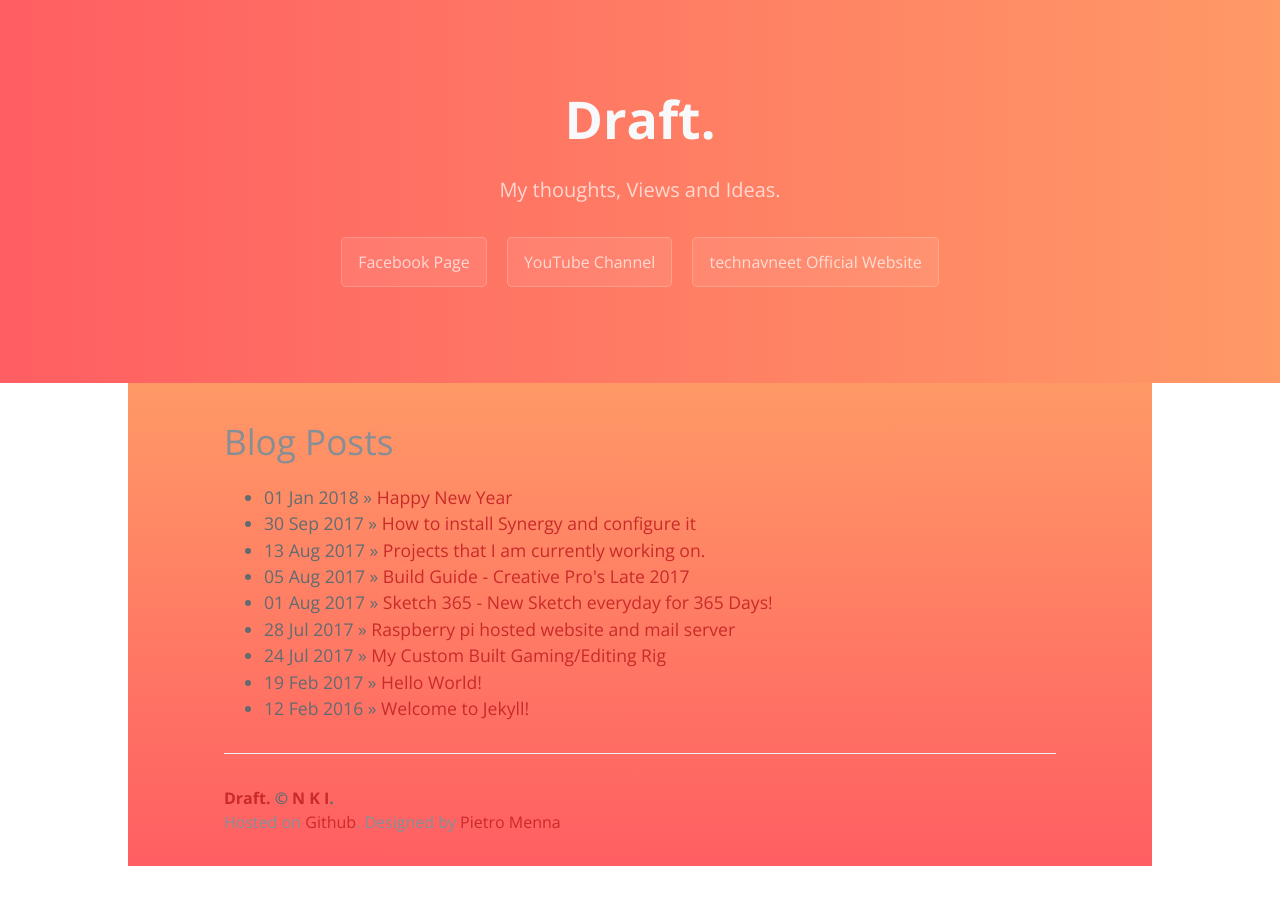
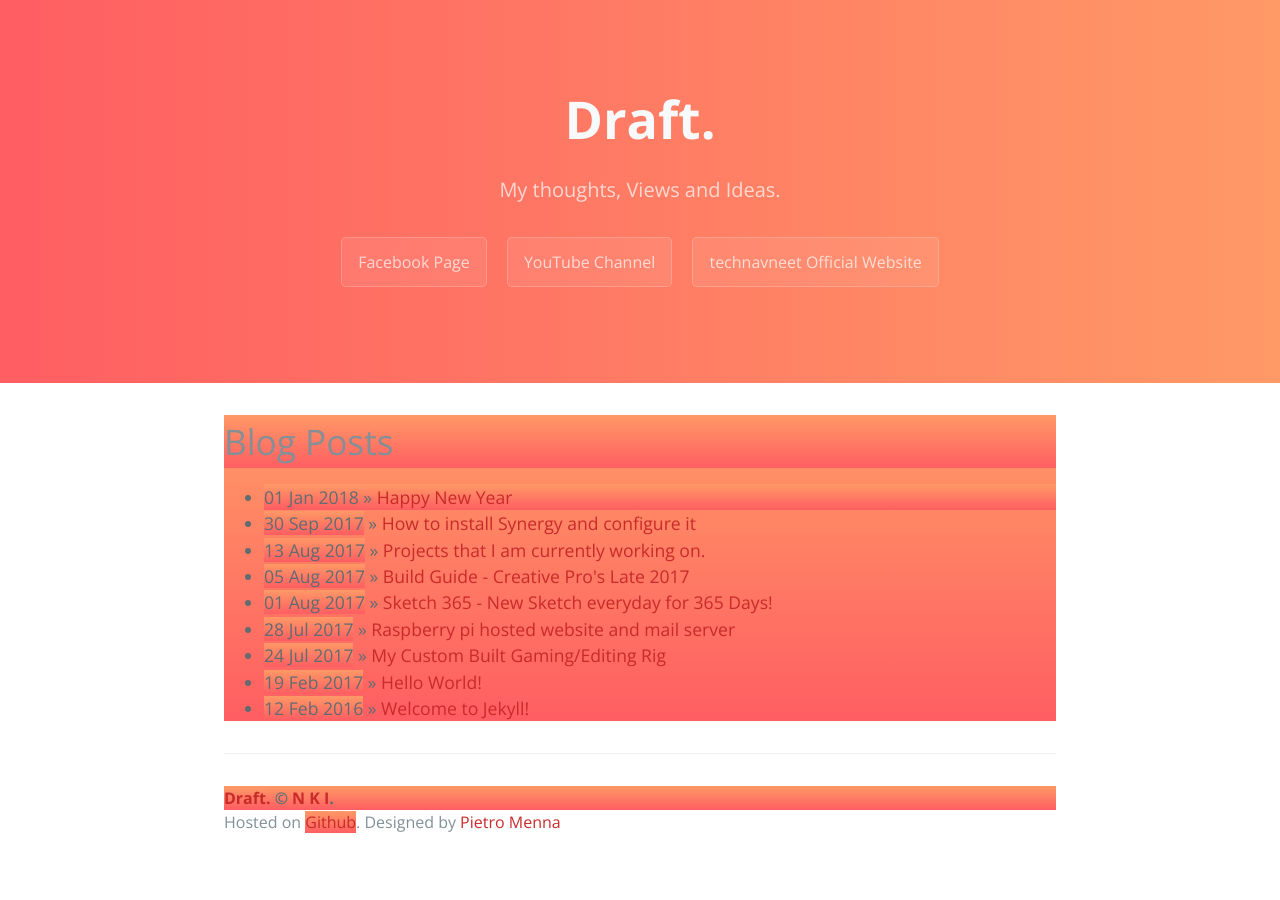
Before and after one commit to Navneet-Suresh/Navneet-Suresh.github.io, a Jekyll site: the page built from index.html, in a window 1280 px wide. Built offline with Jekyll 4.4.1, drawn with Linux system fonts in a browser that asks for light colours; nearby versions of some CDN libraries; the list of posts is cut into pages by our own code; comment, search, counter and statistics services are not loaded.

Commit message:
Update ns.css

```diff
--- a/css/ns.css
+++ b/css/ns.css
@@ -157,11 +157,11 @@ background: linear-gradient(to right, #ff5e62, #ff9966); /* W3C, IE 10+/ Edge, F
 @media screen and (min-width: 42em) and (max-width: 64em) { .project-tagline { font-size: 1.15rem; } }
 @media screen and (max-width: 42em) { .project-tagline { font-size: 1rem; } }
 
-.main-content { word-wrap: break-word; -webkit-animation-duration: 2s; /*-webkit-animation-delay: 3s ;*/ background: #ff9966;  /* fallback for old browsers */
+.main-content { word-wrap: break-word; -webkit-animation-duration: 2s; /*-webkit-animation-delay: 3s ;*/}
+
+.main-content :first-child { margin-top: 0; background: #ff9966;  /* fallback for old browsers */
 background: -webkit-linear-gradient(to top, #ff5e62, #ff9966);  /* Chrome 10-25, Safari 5.1-6 */
 background: linear-gradient(to top, #ff5e62, #ff9966); /* W3C, IE 10+/ Edge, Firefox 16+, Chrome 26+, Opera 12+, Safari 7+ */}
-
-.main-content :first-child { margin-top: 0; }
 @media screen and (min-width: 64em) { .main-content { max-width: 64rem; padding: 2rem 6rem; margin: 0 auto; font-size: 1.1rem; } }
 @media screen and (min-width: 42em) and (max-width: 64em) { .main-content { padding: 2rem 4rem; font-size: 1.1rem; } }
 @media screen and (max-width: 42em) { .main-content { padding: 2rem 1rem; font-size: 1rem; } }
```
